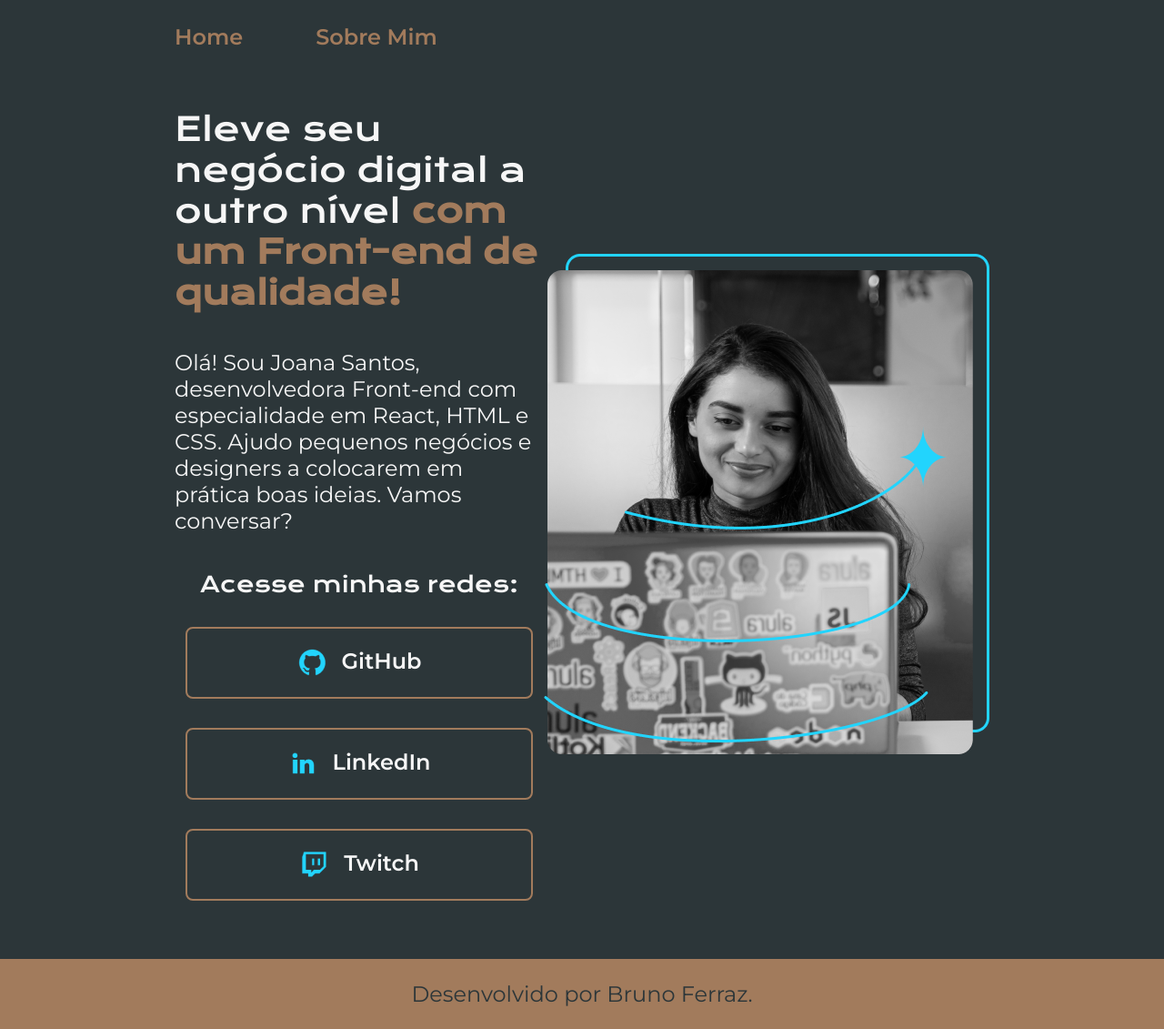
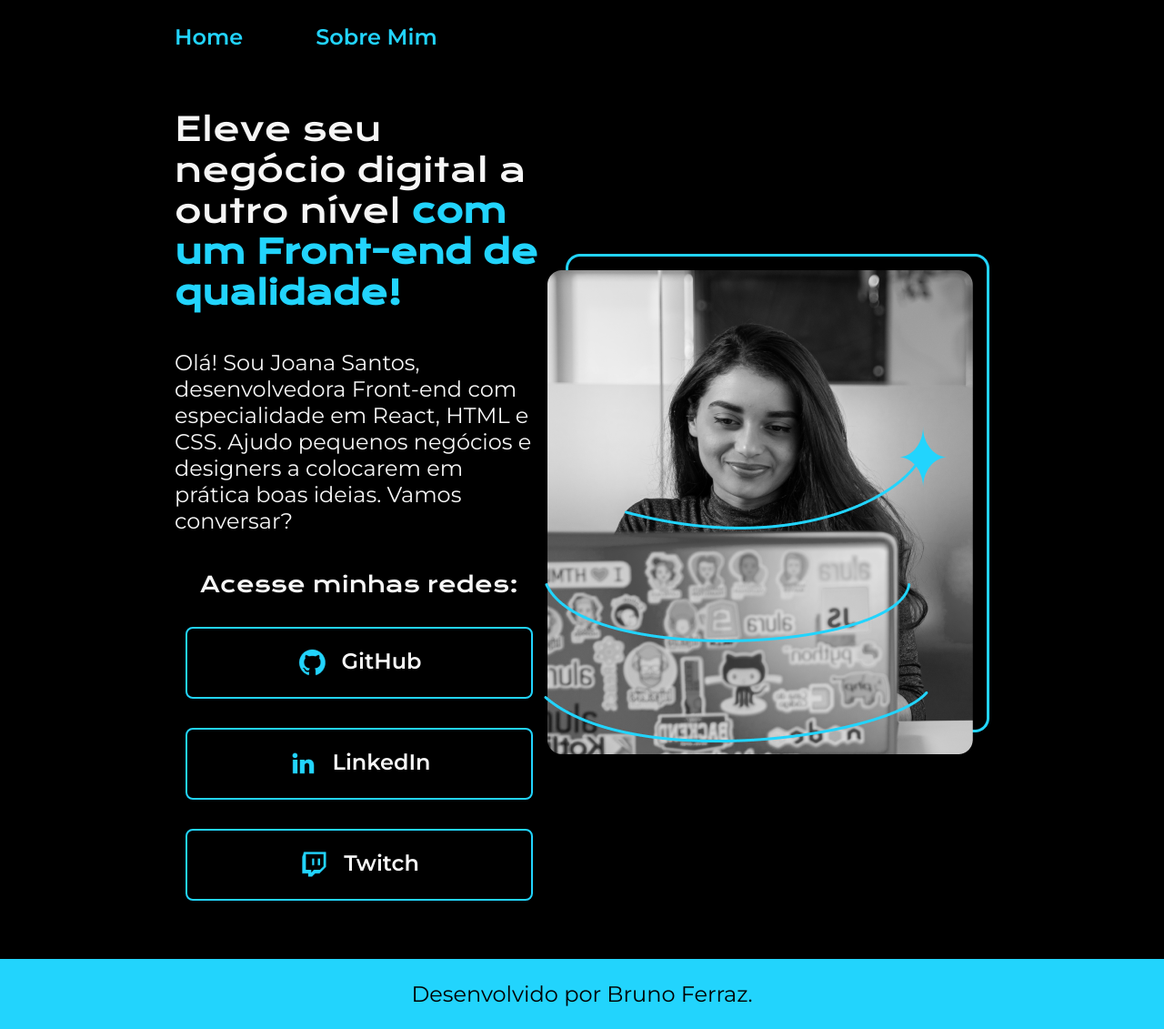
Before and after one commit to FerrazBruno/formacao-html-css, a plain HTML site: page portifolio-html-css/index.html in a window 1280 px wide. Shown: the whole page at 91% size. Drawn offline with nearby package versions, Linux system fonts and the light colour scheme.

Commit message:
01. Unidade de medidas

```diff
--- a/portifolio-html-css/styles/style.css
+++ b/portifolio-html-css/styles/style.css
@@ -1,9 +1,9 @@
 @import url('https://fonts.googleapis.com/css2?family=Krona+One&family=Montserrat:ital,wght@0,100..900;1,100..900&display=swap');
 
 :root {
-    --cor-primaria: #2C3639;
+    --cor-primaria: #000000;
     --cor-secundaria: #F6F6F6;
-    --cor-terciaria: #A27B5C;
+    --cor-terciaria: #22D4FD;
     --cor-hover: #3F4E4F;
     --font-primaria: "Krona One", serif;
     --font-secundaria: "Montserrat", sans-serif;
@@ -33,7 +33,7 @@ body {
 
 .cabecalho__menu__link {
     font-family: var(--font-secundaria);
-    font-size: 24px;
+    font-size: 1.5rem;
     font-weight: 600;
     color: var(--cor-terciaria);
     text-decoration: none;
@@ -61,7 +61,7 @@ body {
     font-family: var(--font-primaria);
     font-weight: 400;
     font-style: normal;
-    font-size: 36px;
+    font-size: 2.25rem;
 }
 
 .titulo-destaque {
@@ -70,7 +70,7 @@ body {
 
 .apresentacao__conteudo__texto {
     font-family: var(--font-secundaria);
-    font-size: 24px;
+    font-size: 1.5rem;
 }
 
 .apresentacao__links {
@@ -84,7 +84,7 @@ body {
 .apresentacao__links__subtitulo {
     font-family: var(--font-primaria);
     font-weight: 400;
-    font-size: 24px;
+    font-size: 1.5rem;
 }
 
 .apresentacao__links__link {
@@ -94,7 +94,7 @@ body {
     width: 378px;
     text-align: center;
     border-radius: 8px;
-    font-size: 24px;
+    font-size: 1.5rem;
     padding: 21.5px 0;
     text-decoration: none;
     color: var(--cor-secundaria);
@@ -112,7 +112,7 @@ body {
     background-color: var(--cor-terciaria);
     color: var(--cor-primaria);
     font-family: var(--font-secundaria);
-    font-size: 24px;
+    font-size: 1.5rem;
     font-weight: 400;
     text-align: center;
     padding: 24px;
```
